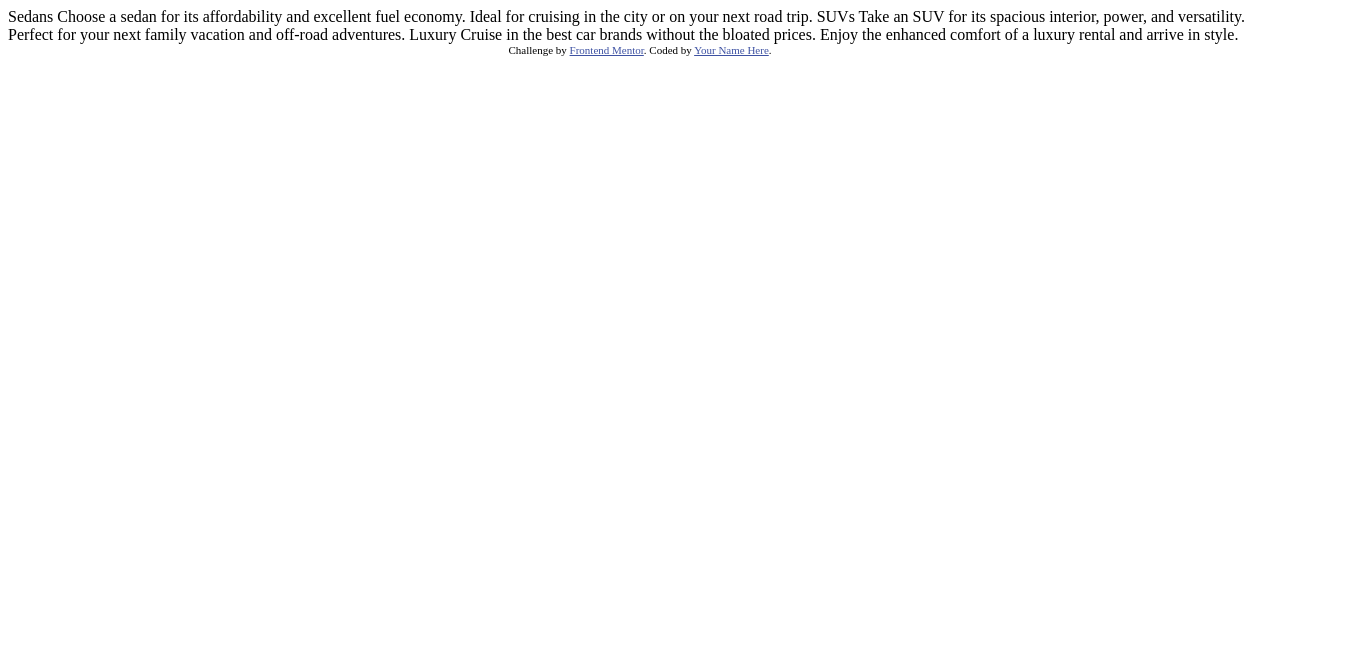
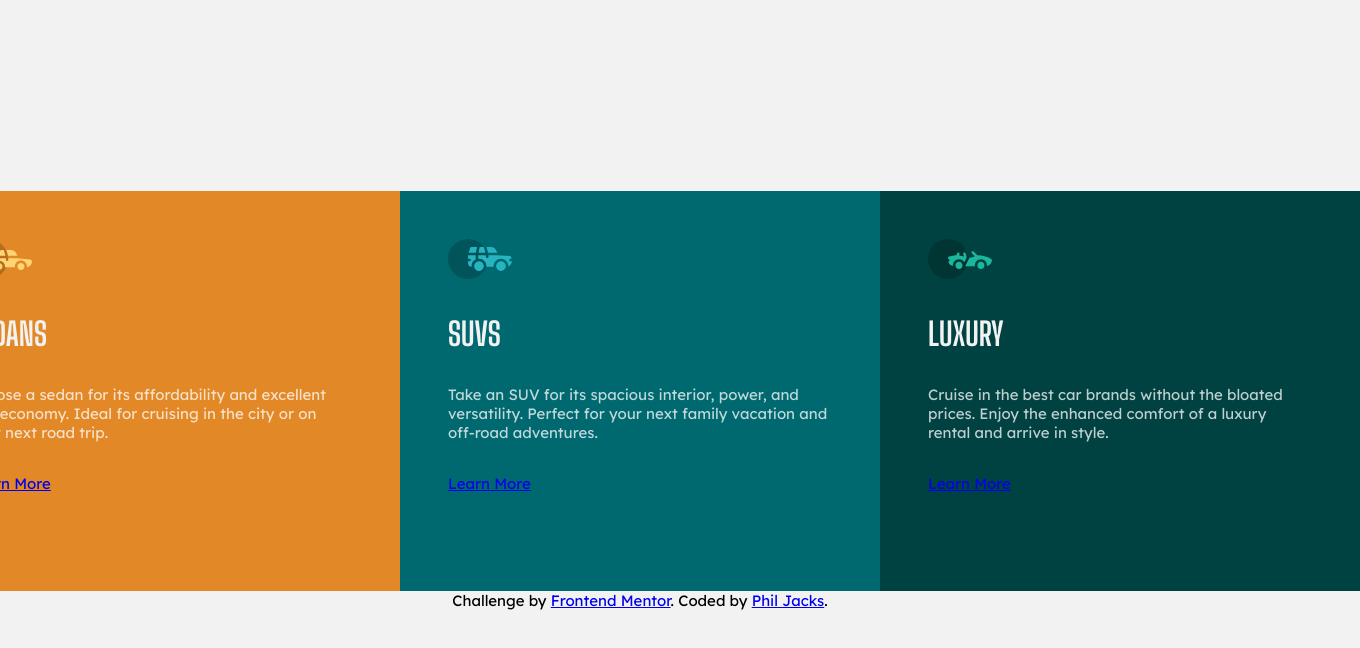
Before and after one commit to philjacks/3-column-card-component, a website: page index.html in a window 1280 px wide. Shown: the whole page, 1360 px wide, since content can reach past the window. Drawn offline with Linux system fonts and the light colour scheme.

Commit message:
initial commit

```diff
--- /dev/null
+++ b/css/styles.css
@@ -0,0 +1,70 @@
+@import url("https://fonts.googleapis.com/css2?family=Lexend+Deca&display=swap");
+@import url("https://fonts.googleapis.com/css2?family=Big+Shoulders+Display:wght@700&family=Lexend+Deca&display=swap");
+
+/*
+font-family: 'Big Shoulders Display', cursive;
+font-family: 'Lexend Deca', sans-serif;
+*/
+
+* {
+  padding: 0;
+  margin: 0;
+  box-sizing: border-box;
+}
+
+body {
+  background: hsl(0, 0%, 95%);
+  font-family: "Lexend Deca", sans-serif;
+  font-weight: 400;
+  font-size: 15px;
+}
+
+.container {
+  min-height: 100vh;
+  display: flex;
+  flex-direction: column;
+  justify-content: center;
+  align-items: center;
+}
+
+h2 {
+  font-family: "Big Shoulders Display", cursive;
+  text-transform: uppercase;
+  font-weight: 700;
+  color: hsl(0, 0%, 95%);
+  font-size: 2rem;
+  padding-bottom: 2rem;
+}
+
+p {
+  color: hsla(0, 0%, 100%, 0.75);
+  padding-bottom: 2rem;
+}
+
+.cards {
+  border-radius: 10%;
+  display: flex;
+  justify-content: center;
+}
+
+.card {
+  height: 50vh;
+  width: 480px;
+  padding: 3rem;
+}
+
+.sedans {
+  background: hsl(31, 77%, 52%);
+}
+
+.suvs {
+  background: hsl(184, 100%, 22%);
+}
+
+.luxury {
+  background: hsl(179, 100%, 13%);
+}
+
+img {
+  padding-bottom: 2rem;
+}
--- a/index.html
+++ b/index.html
@@ -1,36 +1,58 @@
 <!DOCTYPE html>
 <html lang="en">
   <head>
-  <meta charset="UTF-8">
-  <meta name="viewport" content="width=device-width, initial-scale=1.0"> <!-- displays site properly based on user's device -->
-
-  <link rel="icon" type="image/png" sizes="32x32" href="./images/favicon-32x32.png">
+    <meta charset="UTF-8" />
+    <meta name="viewport" content="width=device-width, initial-scale=1.0" />
+    <link rel="stylesheet" href="css/styles.css" />
+    <link
+      rel="icon"
+      type="image/png"
+      sizes="32x32"
+      href="images/favicon-32x32.png"
+    />
 
     <title>Frontend Mentor | 3-column preview card component</title>
-
-  <!-- Feel free to remove these styles or customise in your own stylesheet 👍 -->
-  <style>
-    .attribution { font-size: 11px; text-align: center; }
-    .attribution a { color: hsl(228, 45%, 44%); }
-  </style>
   </head>
   <body>
+    <div class="container">
+      <div class="cards">
+        <div class="card sedans">
+          <img src="images/icon-sedans.svg" alt="" />
+          <h2>Sedans</h2>
+          <p>
+            Choose a sedan for its affordability and excellent fuel economy.
+            Ideal for cruising in the city or on your next road trip.
+          </p>
+          <a href="#">Learn More</a>
+        </div>
 
-  Sedans
-  Choose a sedan for its affordability and excellent fuel economy. Ideal for cruising in the city
-  or on your next road trip.
+        <div class="card suvs">
+          <img src="images/icon-suvs.svg" alt="" />
+          <h2>SUVs</h2>
+          <p>
+            Take an SUV for its spacious interior, power, and versatility.
+            Perfect for your next family vacation and off-road adventures.
+          </p>
+          <a href="#">Learn More</a>
+        </div>
 
-  SUVs
-  Take an SUV for its spacious interior, power, and versatility. Perfect for your next family vacation
-  and off-road adventures.
-
-  Luxury
-  Cruise in the best car brands without the bloated prices. Enjoy the enhanced comfort of a luxury
-  rental and arrive in style.
+        <div class="card luxury">
+          <img src="images/icon-luxury.svg" alt="" />
+          <h2>Luxury</h2>
+          <p>
+            Cruise in the best car brands without the bloated prices. Enjoy the
+            enhanced comfort of a luxury rental and arrive in style.
+          </p>
+          <a href="#">Learn More</a>
+        </div>
+      </div>
 
       <div class="attribution">
-    Challenge by <a href="https://www.frontendmentor.io?ref=challenge" target="_blank">Frontend Mentor</a>.
-    Coded by <a href="#">Your Name Here</a>.
+        Challenge by
+        <a href="https://www.frontendmentor.io?ref=challenge" target="_blank"
+          >Frontend Mentor</a
+        >. Coded by <a href="#">Phil Jacks</a>.
+      </div>
     </div>
   </body>
 </html>
```
Lines whose indentation alone changed are shown as unchanged.
